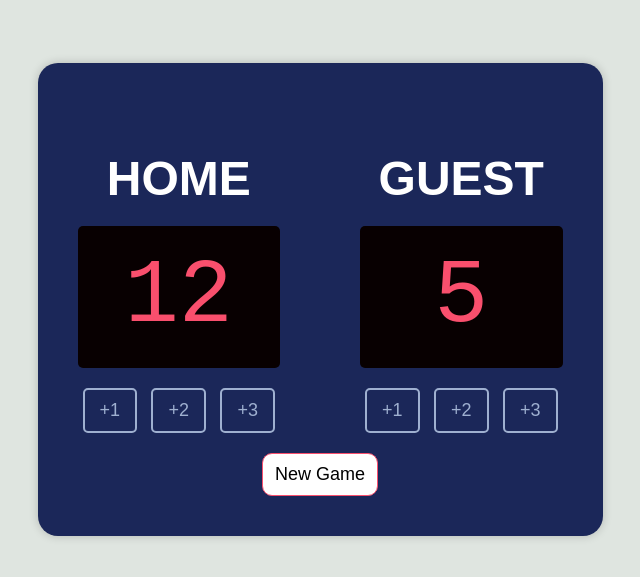
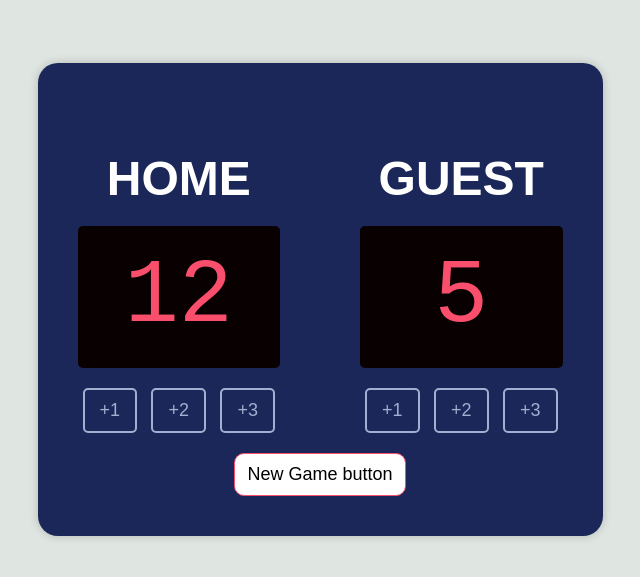
Before and after one commit to upadhyayarti14/Baskteball-scoreboard, a plain HTML site: page Basketball-Skoreboard.html in a window 1280 px wide. Shown: the part 101-678 px from the top of the page, without its empty margins (320-960 px from the left). Drawn offline with Linux system fonts and the light colour scheme.

Commit message:
Changed New game button name

```diff
--- a/Basketball-Skoreboard.html
+++ b/Basketball-Skoreboard.html
@@ -38,7 +38,7 @@
 
 
     </div>
-    <button class="new-button" onclick="newGame()">New Game</button>
+    <button class="new-button" onclick="newGame()">New Game button</button>
     </div>
 
     <script src="index.js"></script>
```
